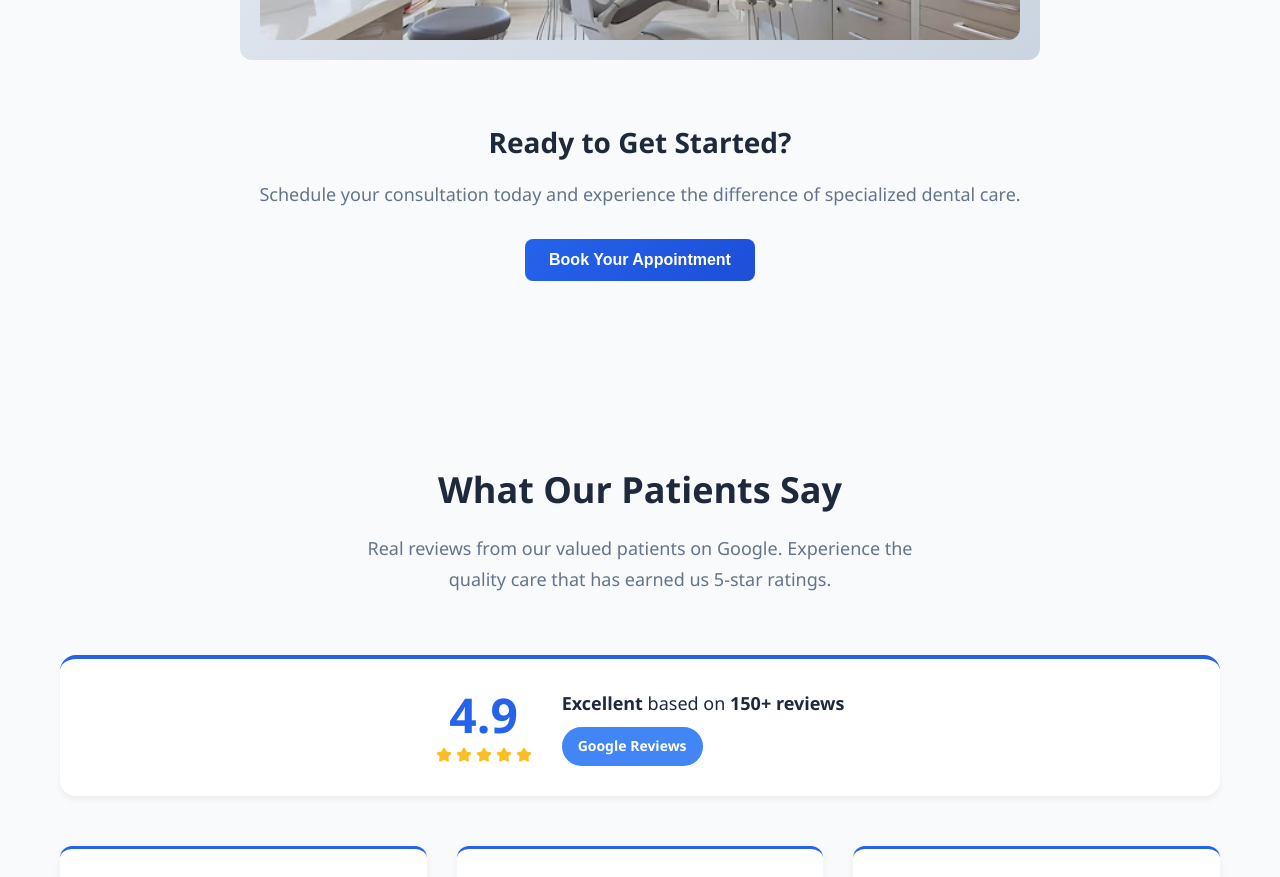
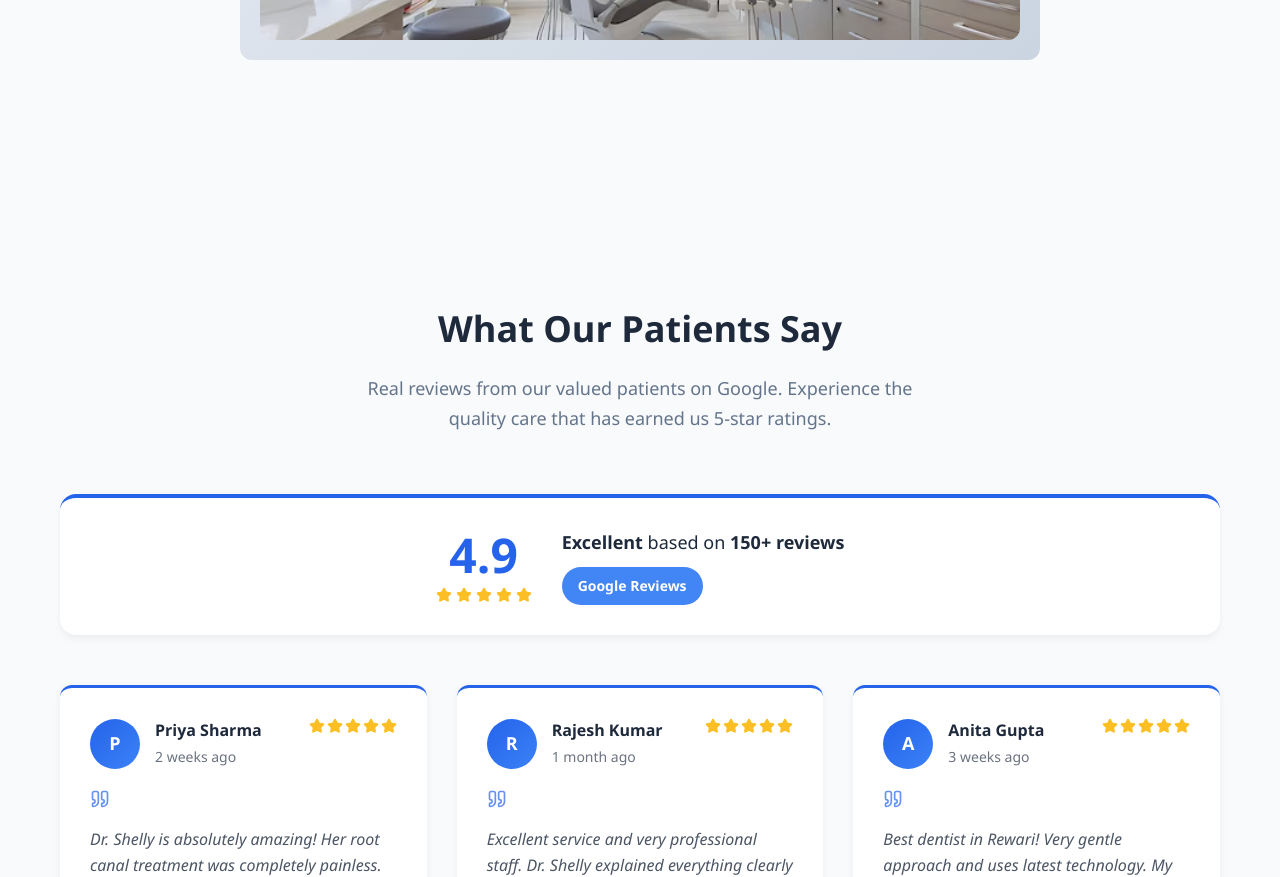
Before and after one commit to gaurshelly90/dr-shelly-advanced-dentistry, a React (Create React App) app: page / in a window 1280 px wide. Shown: the part 3220-4097 px from the top of the page. Built offline with nearby package versions, Linux system fonts and the light colour scheme.

Commit message:
Remove redundant CTA section from Services - testimonials section now handles conversion

```diff
--- a/src/App.css
+++ b/src/App.css
@@ -1152,23 +1152,7 @@ body {
   border-radius: 12px;
 }
 
-.services-cta {
-  text-align: center;
-  margin-top: 60px;
-}
-
-.services-cta h3 {
-  font-size: 28px;
-  font-weight: 700;
-  color: #1e293b;
-  margin-bottom: 15px;
-}
-
-.services-cta p {
-  font-size: 18px;
-  color: #64748b;
-  margin-bottom: 30px;
-}
+
 
 /* Contact Section */
 .contact {
--- a/src/components/Services.tsx
+++ b/src/components/Services.tsx
@@ -79,11 +79,7 @@ const Services: React.FC = () => {
           </div>
         </div>
 
-        <div className="services-cta">
-          <h3>Ready to Get Started?</h3>
-          <p>Schedule your consultation today and experience the difference of specialized dental care.</p>
-          <button className="btn-primary" onClick={scrollToContact}>Book Your Appointment</button>
-        </div>
+
       </div>
     </section>
   );
```
